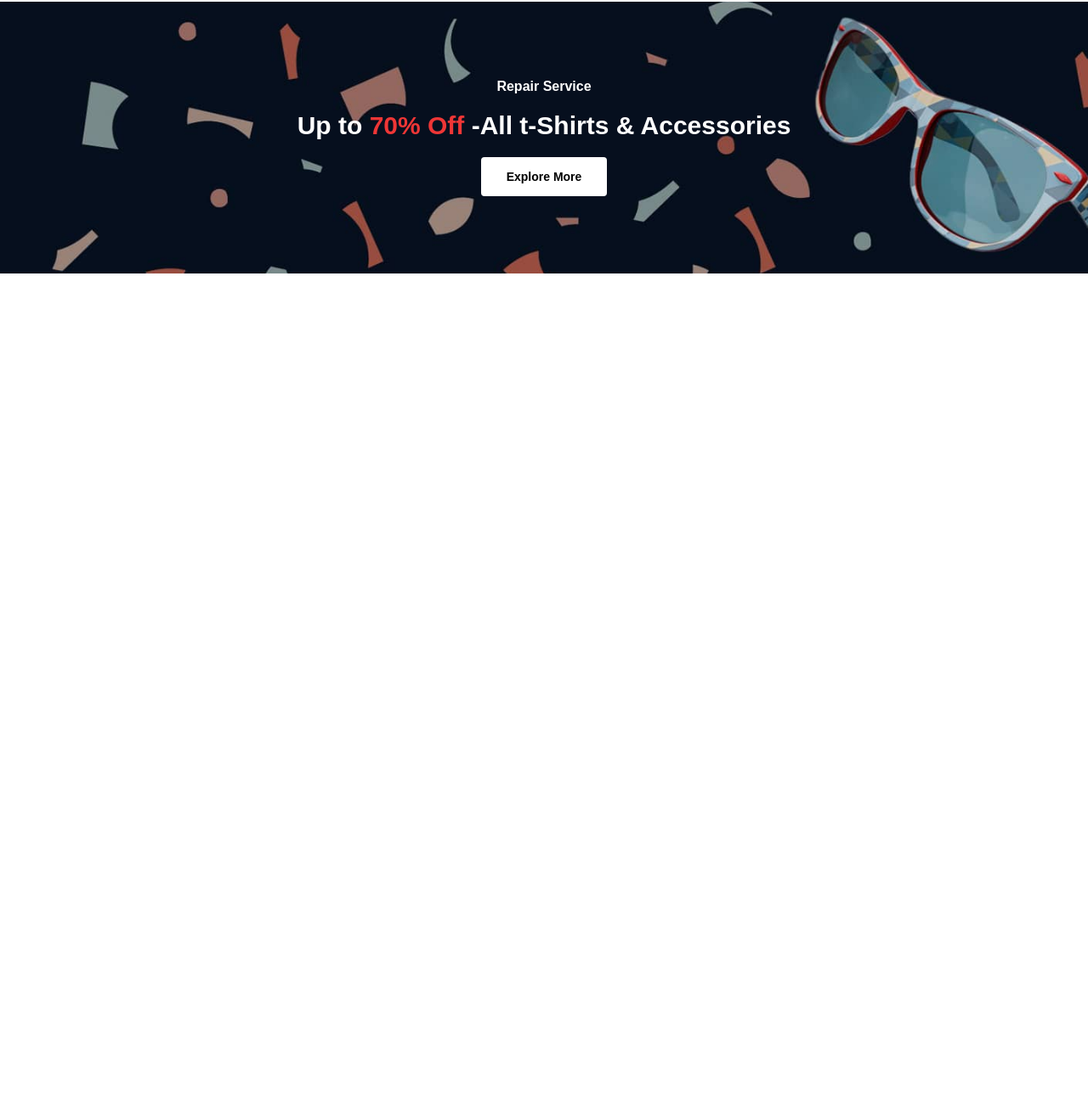
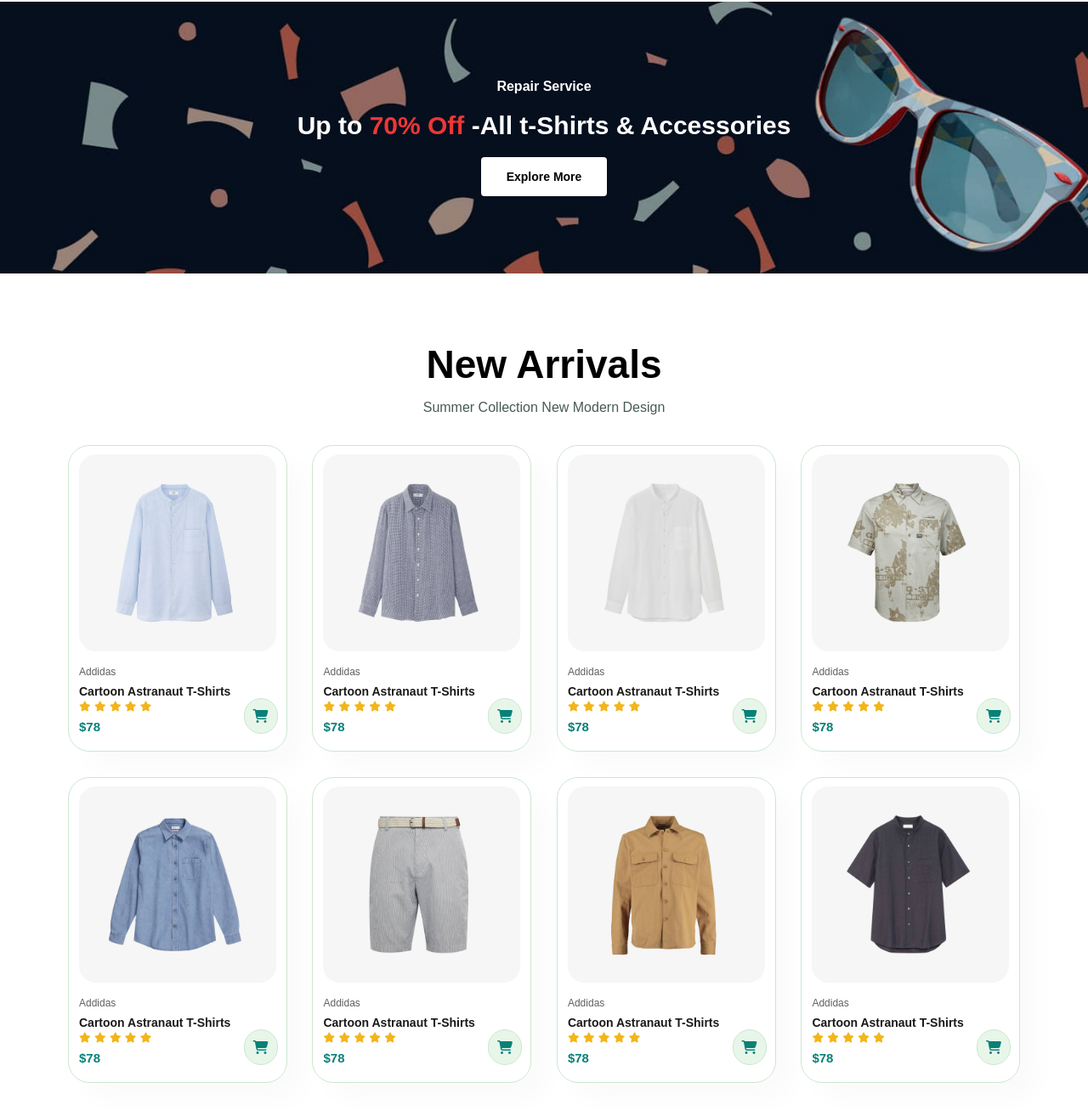
Before and after one commit to Napa7991/e-commerce_javascript, a plain HTML site: page index.html in a window 1280 px wide. Shown: the part 2098-3412 px from the top of the page at 85% size. Before the commit the page ends 2460 px from the top, so only its background shows below. Drawn offline with Linux system fonts and the light colour scheme.

Commit message:
New Arrival -just copy paste the feature product code

```diff
--- a/index.html
+++ b/index.html
@@ -220,6 +220,150 @@
         <button class="normal">Explore More</button>
     </section>
 
+
+    <!-- NEW FEATURE-->
+    <section id="product1" class="section-p1">
+        <h2>New Arrivals</h2>
+        <p>Summer Collection New Modern Design</p>
+        <div class="pro-container">
+            <div class="pro">
+                <img src="img/products/n1.jpg" alt="">
+                <div class="des">
+                    <span>Addidas</span>
+                    <div class="star">
+                        <h5>Cartoon Astranaut T-Shirts</h5>
+                        <i class="fas fa-star"></i>
+                        <i class="fas fa-star"></i>
+                        <i class="fas fa-star"></i>
+                        <i class="fas fa-star"></i>
+                        <i class="fas fa-star"></i>
+                    </div>
+
+                    <h4>$78</h4>
+                </div>
+                <a href="#"><i class="fas fa-shopping-cart cart"></i></a>
+            </div>
+            <div class="pro">
+                <img src="img/products/n2.jpg" alt="">
+                <div class="des">
+                    <span>Addidas</span>
+                    <div class="star">
+                        <h5>Cartoon Astranaut T-Shirts</h5>
+                        <i class="fas fa-star"></i>
+                        <i class="fas fa-star"></i>
+                        <i class="fas fa-star"></i>
+                        <i class="fas fa-star"></i>
+                        <i class="fas fa-star"></i>
+                    </div>
+
+                    <h4>$78</h4>
+                </div>
+                <a href="#"><i class="fas fa-shopping-cart cart"></i></a>
+            </div>
+            <div class="pro">
+                <img src="img/products/n3.jpg" alt="">
+                <div class="des">
+                    <span>Addidas</span>
+                    <div class="star">
+                        <h5>Cartoon Astranaut T-Shirts</h5>
+                        <i class="fas fa-star"></i>
+                        <i class="fas fa-star"></i>
+                        <i class="fas fa-star"></i>
+                        <i class="fas fa-star"></i>
+                        <i class="fas fa-star"></i>
+                    </div>
+
+                    <h4>$78</h4>
+                </div>
+                <a href="#"><i class="fas fa-shopping-cart cart"></i></a>
+            </div>
+            <div class="pro">
+                <img src="img/products/n4.jpg" alt="">
+                <div class="des">
+                    <span>Addidas</span>
+                    <div class="star">
+                        <h5>Cartoon Astranaut T-Shirts</h5>
+                        <i class="fas fa-star"></i>
+                        <i class="fas fa-star"></i>
+                        <i class="fas fa-star"></i>
+                        <i class="fas fa-star"></i>
+                        <i class="fas fa-star"></i>
+                    </div>
+
+                    <h4>$78</h4>
+                </div>
+                <a href="#"><i class="fas fa-shopping-cart cart"></i></a>
+            </div>
+            <div class="pro">
+                <img src="img/products/n5.jpg" alt="">
+                <div class="des">
+                    <span>Addidas</span>
+                    <div class="star">
+                        <h5>Cartoon Astranaut T-Shirts</h5>
+                        <i class="fas fa-star"></i>
+                        <i class="fas fa-star"></i>
+                        <i class="fas fa-star"></i>
+                        <i class="fas fa-star"></i>
+                        <i class="fas fa-star"></i>
+                    </div>
+
+                    <h4>$78</h4>
+                </div>
+                <a href="#"><i class="fas fa-shopping-cart cart"></i></a>
+            </div>
+            <div class="pro">
+                <img src="img/products/n6.jpg" alt="">
+                <div class="des">
+                    <span>Addidas</span>
+                    <div class="star">
+                        <h5>Cartoon Astranaut T-Shirts</h5>
+                        <i class="fas fa-star"></i>
+                        <i class="fas fa-star"></i>
+                        <i class="fas fa-star"></i>
+                        <i class="fas fa-star"></i>
+                        <i class="fas fa-star"></i>
+                    </div>
+
+                    <h4>$78</h4>
+                </div>
+                <a href="#"><i class="fas fa-shopping-cart cart"></i></a>
+            </div>
+            <div class="pro">
+                <img src="img/products/n7.jpg" alt="">
+                <div class="des">
+                    <span>Addidas</span>
+                    <div class="star">
+                        <h5>Cartoon Astranaut T-Shirts</h5>
+                        <i class="fas fa-star"></i>
+                        <i class="fas fa-star"></i>
+                        <i class="fas fa-star"></i>
+                        <i class="fas fa-star"></i>
+                        <i class="fas fa-star"></i>
+                    </div>
+
+                    <h4>$78</h4>
+                </div>
+                <a href="#"><i class="fas fa-shopping-cart cart"></i></a>
+            </div>
+            <div class="pro">
+                <img src="img/products/n8.jpg" alt="">
+                <div class="des">
+                    <span>Addidas</span>
+                    <div class="star">
+                        <h5>Cartoon Astranaut T-Shirts</h5>
+                        <i class="fas fa-star"></i>
+                        <i class="fas fa-star"></i>
+                        <i class="fas fa-star"></i>
+                        <i class="fas fa-star"></i>
+                        <i class="fas fa-star"></i>
+                    </div>
+
+                    <h4>$78</h4>
+                </div>
+                <a href="#"><i class="fas fa-shopping-cart cart"></i></a>
+            </div>
+        </div>
+    </section>
     <script src="script.js"></script>
 </body>
 
```
